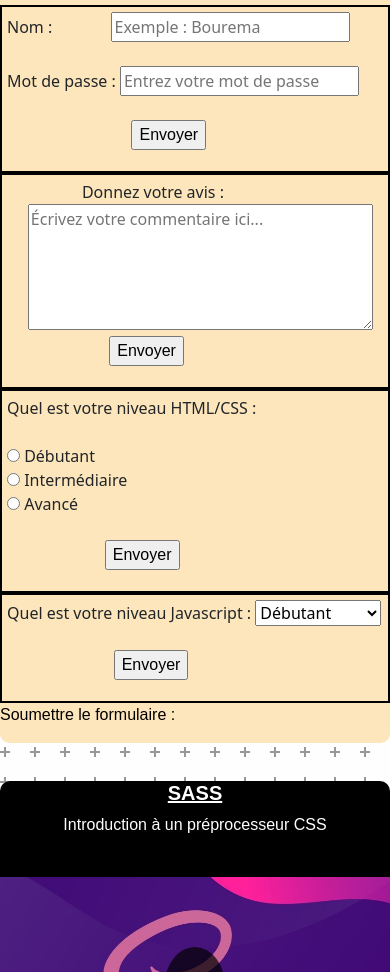
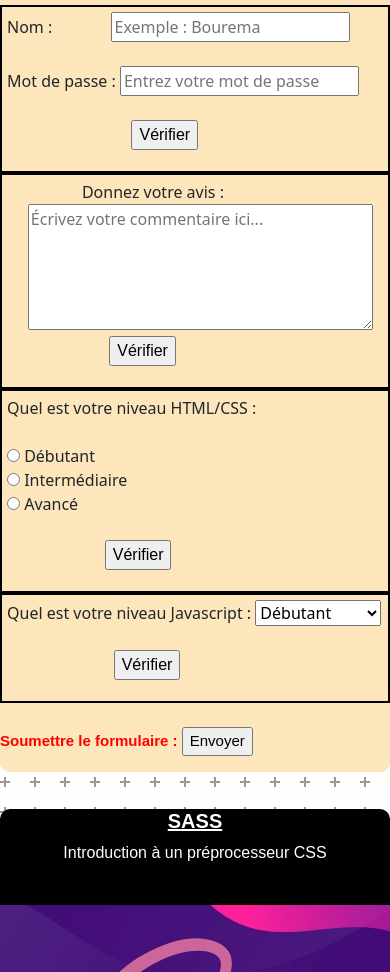
Before and after one commit to mbourema/Site_formation, a plain HTML site: page index.html in a window 390 px wide. Shown: the part 3633-4605 px from the top of the page. Drawn offline with Linux system fonts and the light colour scheme.

Commit message:
Ajout de bouton et d'une nouvelle page HTML

```diff
--- a/evenments.js
+++ b/evenments.js
@@ -38,3 +38,15 @@ container.innerHTML = '';
 container.appendChild(iframe);
     });
 });
+
+const envoyer = document.getElementById("envoi");
+
+envoyer.addEventListener('click', () => {
+  window.open("Validation_formulaire.html", "_blank");
+});
+
+const fermer = document.getElementById("ferme");
+
+fermer.addEventListener('click', () => {
+  window.close()
+})
--- a/index.html
+++ b/index.html
@@ -258,14 +258,14 @@
                     <input type="text" name="Nom" id="nom" placeholder="Exemple : Bourema"> <br><br>
                     <label for="mdp">Mot de passe :</label>
                     <input type="password" name="Mot de passe" id="mdp" placeholder="Entrez votre mot de passe"> <br><br>
-                    <p>&nbsp;&nbsp;&nbsp;&nbsp;&nbsp;&nbsp;&nbsp;&nbsp;&nbsp;&nbsp;&nbsp;&nbsp;&nbsp;&nbsp;&nbsp;&nbsp;&nbsp;&nbsp;&nbsp;&nbsp;&nbsp;&nbsp;&nbsp;&nbsp;&nbsp;&nbsp;&nbsp;&nbsp;<input type="submit" value="Envoyer"></p>
+                    <p>&nbsp;&nbsp;&nbsp;&nbsp;&nbsp;&nbsp;&nbsp;&nbsp;&nbsp;&nbsp;&nbsp;&nbsp;&nbsp;&nbsp;&nbsp;&nbsp;&nbsp;&nbsp;&nbsp;&nbsp;&nbsp;&nbsp;&nbsp;&nbsp;&nbsp;&nbsp;&nbsp;&nbsp;<input type="submit" value="Vérifier"></p>
                 </form>
                 </div>
                 <div id="commentaire">
                     <form method="POST" id="formulaire_commentaire">
                     <label for="commentaire">&nbsp;&nbsp;&nbsp;&nbsp;&nbsp;&nbsp;&nbsp;&nbsp;&nbsp;&nbsp;&nbsp;&nbsp;&nbsp;&nbsp;&nbsp;&nbsp;&nbsp;&nbsp;Donnez votre avis :</label> <br>
                     &nbsp;&nbsp;&nbsp;&nbsp;&nbsp;<textarea id="description" name="Commentaire" rows="5" cols="35" placeholder="Écrivez votre commentaire ici..."></textarea><br>
-                    <p>&nbsp;&nbsp;&nbsp;&nbsp;&nbsp;&nbsp;&nbsp;&nbsp;&nbsp;&nbsp;&nbsp;&nbsp;&nbsp;&nbsp;&nbsp;&nbsp;&nbsp;&nbsp;&nbsp;&nbsp;&nbsp;&nbsp;&nbsp;<input type="submit" value="Envoyer"></p>
+                    <p>&nbsp;&nbsp;&nbsp;&nbsp;&nbsp;&nbsp;&nbsp;&nbsp;&nbsp;&nbsp;&nbsp;&nbsp;&nbsp;&nbsp;&nbsp;&nbsp;&nbsp;&nbsp;&nbsp;&nbsp;&nbsp;&nbsp;&nbsp;<input type="submit" value="Vérifier"></p>
                     </form>
                 </div>
                 <div id="radio">
@@ -283,7 +283,7 @@
                             <input type="radio" id="choice3" name="Niveau" value="Avancé">
                             Avancé
                         </label><br><br>
-                        <p>&nbsp;&nbsp;&nbsp;&nbsp;&nbsp;&nbsp;&nbsp;&nbsp;&nbsp;&nbsp;&nbsp;&nbsp;&nbsp;&nbsp;&nbsp;&nbsp;&nbsp;&nbsp;&nbsp;&nbsp;&nbsp;&nbsp;<input type="submit" value="Envoyer"></p>
+                        <p>&nbsp;&nbsp;&nbsp;&nbsp;&nbsp;&nbsp;&nbsp;&nbsp;&nbsp;&nbsp;&nbsp;&nbsp;&nbsp;&nbsp;&nbsp;&nbsp;&nbsp;&nbsp;&nbsp;&nbsp;&nbsp;&nbsp;<input type="submit" value="Vérifier"></p>
                     </form>
                 </div>
                 <div id="liste">
@@ -295,10 +295,12 @@
                             <option value="Avancé">Avancé</option>
                         </select>
                         <br><br>
-                        <p>&nbsp;&nbsp;&nbsp;&nbsp;&nbsp;&nbsp;&nbsp;&nbsp;&nbsp;&nbsp;&nbsp;&nbsp;&nbsp;&nbsp;&nbsp;&nbsp;&nbsp;&nbsp;&nbsp;&nbsp;&nbsp;&nbsp;&nbsp;&nbsp;<input type="submit" value="Envoyer"></p>
+                        <p>&nbsp;&nbsp;&nbsp;&nbsp;&nbsp;&nbsp;&nbsp;&nbsp;&nbsp;&nbsp;&nbsp;&nbsp;&nbsp;&nbsp;&nbsp;&nbsp;&nbsp;&nbsp;&nbsp;&nbsp;&nbsp;&nbsp;&nbsp;&nbsp;<input type="submit" value="Vérifier"></p>
                     </form>
                 </div>
-                <p class="Soumettre">Soumettre le formulaire :</p>
+                <div id="footer_formulaire"><br>
+                  <p id="Soumettre">Soumettre le formulaire : <input id="envoi" type="submit" value="Envoyer"></p>
+                </div>
             </section>
             </div>
      </main>
--- a/style2.css
+++ b/style2.css
@@ -306,7 +306,7 @@
             grid-column: 1/2;
             grid-row: 6/7;
             display:grid;
-            grid-template-rows: 0.5fr, 1fr;
+            grid-template-rows: 0.5fr, 1fr, 0.5fr;
             grid-template-columns: repeat(4, 1fr);
         }
 
@@ -342,6 +342,18 @@
 
         #description{
             resize : vertical;
+        }
+
+        #footer_formulaire{
+            grid-row: 3/4;
+            grid-column: 1/4;
+        }
+
+        #Soumettre{
+            font-size: 15px;
+            font-weight: bold;
+            font-family: Arial, "Times new roman", "Courier New", sans-sérif;
+            color: red;
         }
 
         /********************************************************************* Media queries  *********************************************************************/
@@ -422,7 +434,7 @@
 
             #formulaires{
                 display:grid;
-                grid-template-rows: 0.5fr, repeat(4, 1fr);
+                grid-template-rows: 0.5fr, repeat(4, 1fr), 0.5fr;
                 grid-template-columns: 1fr;
             }
 
@@ -451,6 +463,10 @@
 
             #liste{
                 grid-row: 5/6;
+            }
+
+            #footer_formulaire{
+                grid-row: 6/7;
             }
 
             iframe{
```
Also changed, not shown: Validation_formulaire.html (added, +40 -0 lines).
